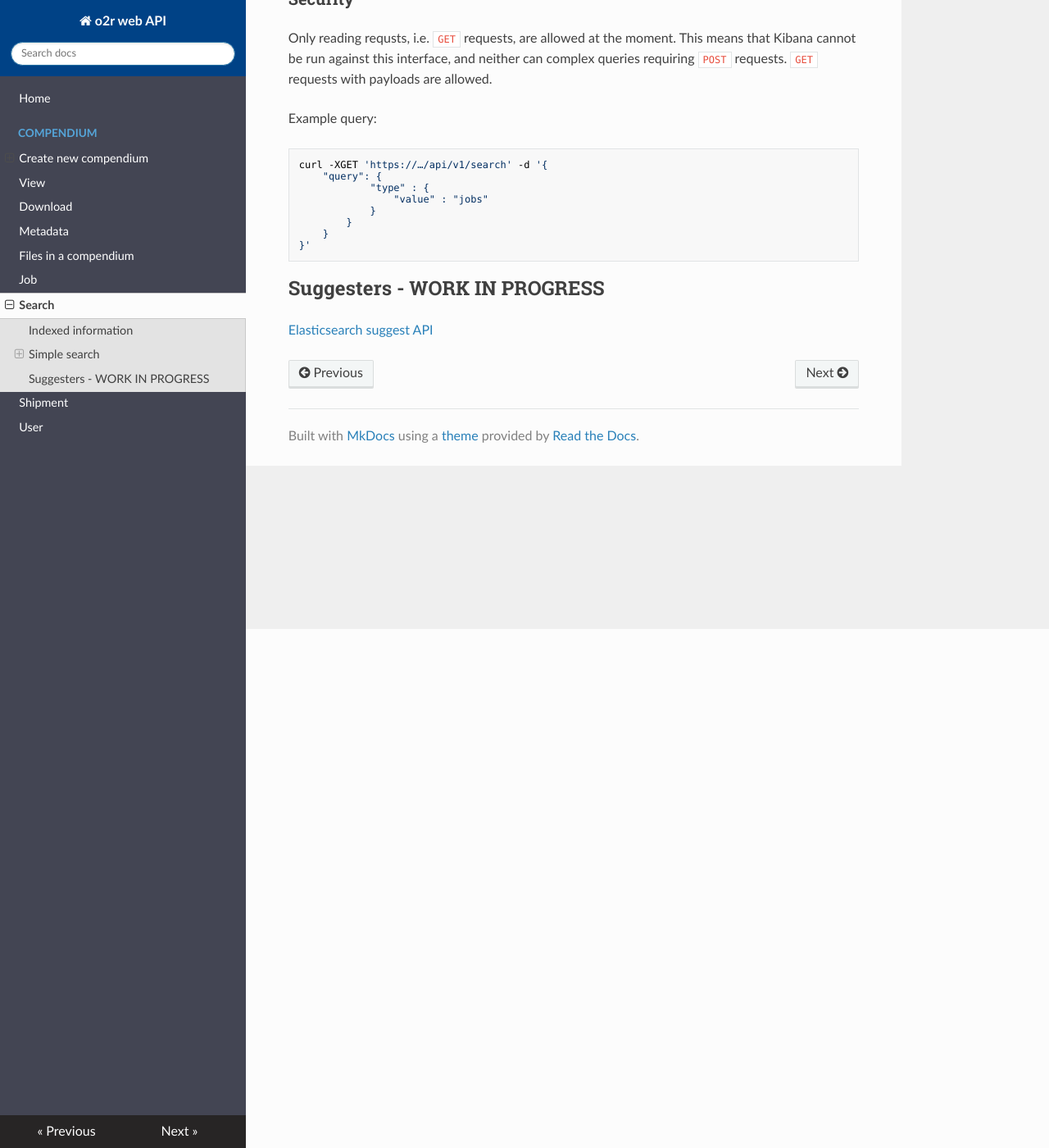
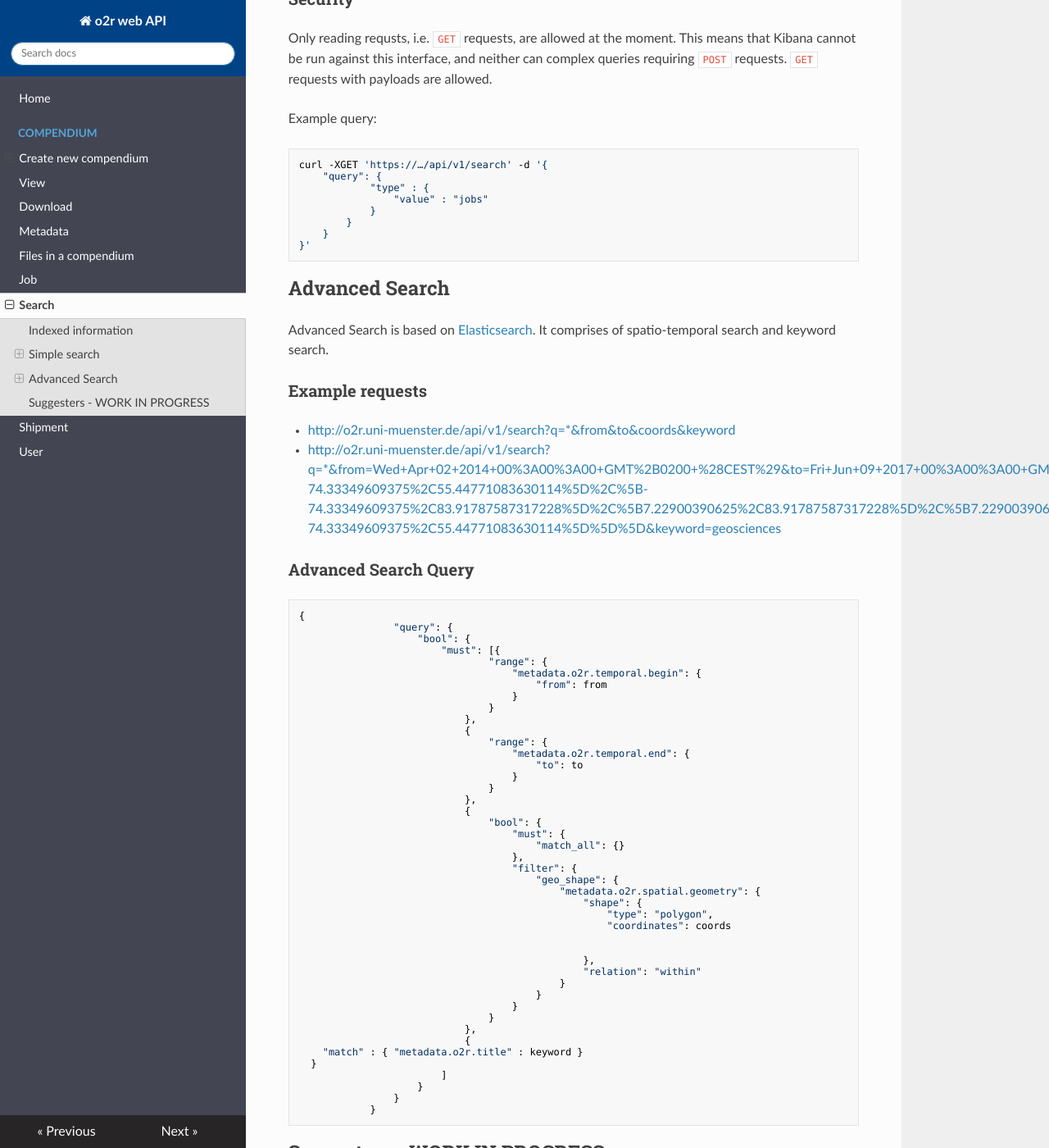
Before and after one commit to o2r-project/api, an MkDocs documentation site: the page built from docs/search.md, in a window 1280 px wide and 1400 px high, scrolled down 633 px. Shown: the whole window at 82% size. Built offline with MkDocs 1.6.1, drawn with Linux system fonts in a browser that asks for light colours; nearby versions of some CDN libraries; old or Windows-style settings are respelled for this version of MkDocs.

Commit message:
Spatio-temporal API documentation
posted query is currently running on POST request. URL encoding used for integrating coordinates and time elements into URL

````diff
--- a/docs/search.md
+++ b/docs/search.md
@@ -37,6 +37,63 @@ curl -XGET 'https://…/api/v1/search' -d '{
 }'
 ```
 
+## Advanced Search
+
+Advanced Search is based on [Elasticsearch](https://www.elastic.co/). It comprises of spatio-temporal search and keyword search.
+
+### Example requests
+
+- [http://o2r.uni-muenster.de/api/v1/search?q=*&from&to&coords&keyword](http://o2r.uni-muenster.de/api/v1/search?q=*&from&to&coords&keyword)
+- [http://o2r.uni-muenster.de/api/v1/search?q=*&from=Wed+Apr+02+2014+00%3A00%3A00+GMT%2B0200+%28CEST%29&to=Fri+Jun+09+2017+00%3A00%3A00+GMT%2B0200+%28CEST%29%0D%0A&coords=%5B%5B%5B-74.33349609375%2C55.44771083630114%5D%2C%5B-74.33349609375%2C83.91787587317228%5D%2C%5B7.22900390625%2C83.91787587317228%5D%2C%5B7.22900390625%2C55.44771083630114%5D%2C%5B-74.33349609375%2C55.44771083630114%5D%5D%5D&keyword=geosciences](http://o2r.uni-muenster.de/api/v1/search?q=*&from=Wed+Apr+02+2014+00%3A00%3A00+GMT%2B0200+%28CEST%29&to=Fri+Jun+09+2017+00%3A00%3A00+GMT%2B0200+%28CEST%29%0D%0A&coords=%5B%5B%5B-74.33349609375%2C55.44771083630114%5D%2C%5B-74.33349609375%2C83.91787587317228%5D%2C%5B7.22900390625%2C83.91787587317228%5D%2C%5B7.22900390625%2C55.44771083630114%5D%2C%5B-74.33349609375%2C55.44771083630114%5D%5D%5D&keyword=geosciences)
+
+### Advanced Search Query
+
+```bash
+{
+                "query": {
+                    "bool": {
+                        "must": [{
+                                "range": {
+                                    "metadata.o2r.temporal.begin": {
+                                        "from": from
+                                    }
+                                }
+                            },
+                            {
+                                "range": {
+                                    "metadata.o2r.temporal.end": {
+                                        "to": to
+                                    }
+                                }
+                            },
+                            {
+                                "bool": {
+                                    "must": {
+                                        "match_all": {}
+                                    },
+                                    "filter": {
+                                        "geo_shape": {
+                                            "metadata.o2r.spatial.geometry": {
+                                                "shape": {
+                                                    "type": "polygon",
+                                                    "coordinates": coords
+
+
+                                                },
+                                                "relation": "within"
+                                            }
+                                        }
+                                    }
+                                }
+                            },
+                            {
+    "match" : { "metadata.o2r.title" : keyword }
+  }
+                        ]
+                    }
+                }
+            }
+```
 ## Suggesters - WORK IN PROGRESS
 
 [Elasticsearch suggest API](https://www.elastic.co/guide/en/elasticsearch/reference/current/search-suggesters.html)
````
